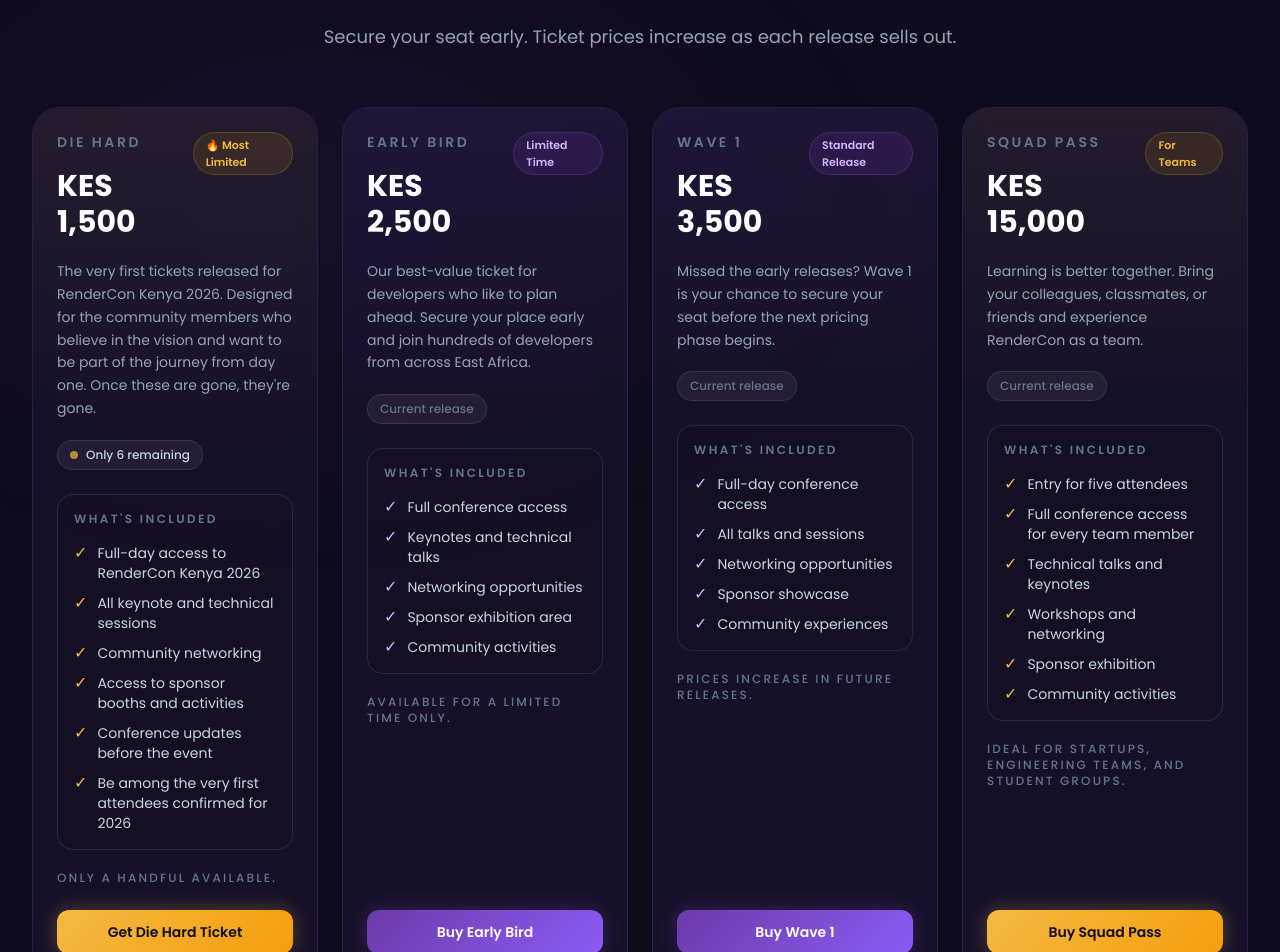
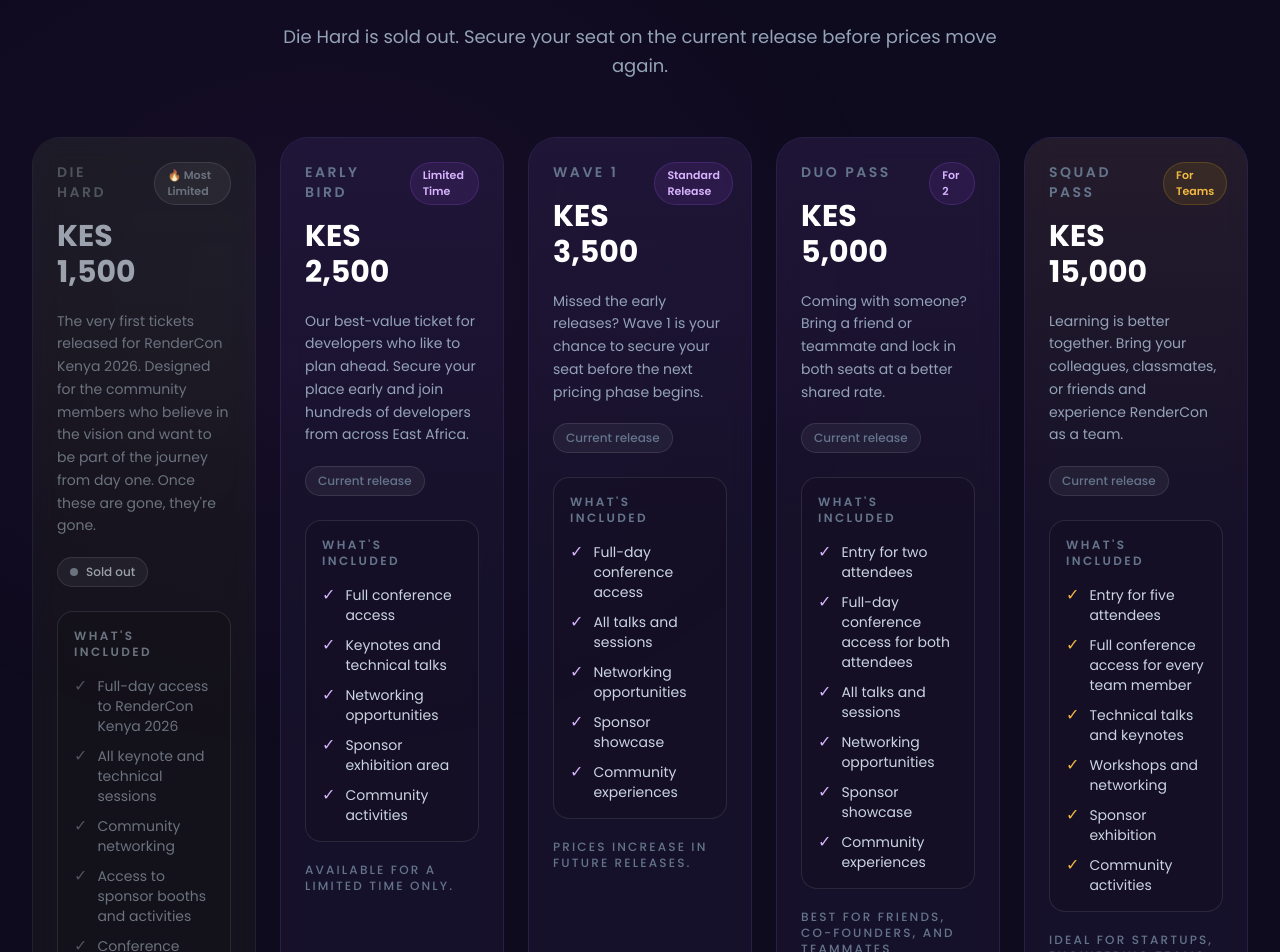
Before and after one commit to rendercon/RenderconKeWeb, a Next.js app: page /attend in a window 1280 px wide. Shown: the part 700-1652 px from the top of the page. Built offline with nearby package versions, Linux system fonts and the light colour scheme; no server answers.

Commit message:
Ft/ticks (#57)
* add die hard sell out tag

* add die hard sell out tag and duo pass

---------

Co-authored-by: cindykandie <cindyk6@gmail.com>

```diff
--- a/src/app/components/AttendExperience.tsx
+++ b/src/app/components/AttendExperience.tsx
@@ -1,11 +1,12 @@
 'use client';
 
 import { motion } from 'framer-motion';
+import { EVENT_CONFIG } from '@/config/event';
 import Footer from './Footer';
 import Navbar from './Navbar';
 import ReactAtomSVG from './ReactAtom';
 
-const ticketLink = 'https://zenlipa.co.ke/events/k6NMNf';
+const ticketLink = EVENT_CONFIG.links.tickets;
 
 const ticketTiers = [
   {
@@ -14,7 +15,8 @@ const ticketTiers = [
     description:
       'The very first tickets released for RenderCon Kenya 2026. Designed for the community members who believe in the vision and want to be part of the journey from day one. Once these are gone, they\'re gone.',
     badge: '🔥 Most Limited',
-    status: 'Only 6 remaining',
+    status: 'Sold out',
+    soldOut: true,
     includes: [
       'Full-day access to RenderCon Kenya 2026',
       'All keynote and technical sessions',
@@ -23,8 +25,8 @@ const ticketTiers = [
       'Conference updates before the event',
       'Be among the very first attendees confirmed for 2026',
     ],
-    footerNote: 'Only a handful available.',
-    cta: 'Get Die Hard Ticket',
+    footerNote: 'Die Hard release fully claimed.',
+    cta: 'Sold Out',
     accent: 'gold',
   },
   {
@@ -59,6 +61,24 @@ const ticketTiers = [
     ],
     footerNote: 'Prices increase in future releases.',
     cta: 'Buy Wave 1',
+    accent: 'purple',
+  },
+  {
+    name: 'Duo Pass',
+    price: 'KES 5,000',
+    description:
+      'Coming with someone? Bring a friend or teammate and lock in both seats at a better shared rate.',
+    badge: 'For 2',
+    includes: [
+      'Entry for two attendees',
+      'Full-day conference access for both attendees',
+      'All talks and sessions',
+      'Networking opportunities',
+      'Sponsor showcase',
+      'Community experiences',
+    ],
+    footerNote: 'Best for friends, co-founders, and teammates attending together.',
+    cta: 'Buy Duo Pass',
     accent: 'purple',
   },
   {
@@ -190,11 +210,11 @@ export default function AttendExperience() {
                 >
                   <span className="section-label">
                     <span aria-hidden="true">🎟️</span>
-                    Tickets are now live
+                    Early Bird tickets are now live
                   </span>
                   <span className="inline-flex items-center gap-2 rounded-full border border-yellow-500/20 bg-yellow-500/10 px-4 py-1.5 text-xs font-semibold uppercase tracking-[0.18em] text-brand-gold">
                     <span className="h-2 w-2 rounded-full bg-brand-gold animate-pulse" />
-                    Tickets moving fast!
+                    Die Hard sold out
                   </span>
                 </motion.div>
 
@@ -229,7 +249,7 @@ export default function AttendExperience() {
                     rel="noopener noreferrer"
                     className="btn-primary px-7 py-3.5 text-sm sm:text-base"
                   >
-                    Get Tickets
+                    Get Early Bird Tickets
                     <svg className="h-4 w-4" fill="none" viewBox="0 0 24 24" stroke="currentColor" strokeWidth={2}>
                       <path strokeLinecap="round" strokeLinejoin="round" d="M13 7l5 5m0 0l-5 5m5-5H6" />
                     </svg>
@@ -256,13 +276,14 @@ export default function AttendExperience() {
               <span className="section-label">Tickets</span>
               <h2 className="mt-5 text-4xl font-bold text-white sm:text-5xl">Choose Your Ticket</h2>
               <p className="mt-5 text-lg leading-relaxed text-slate-400">
-                Secure your seat early. Ticket prices increase as each release sells out.
+                Die Hard is sold out. Secure your seat on the current release before prices move again.
               </p>
             </motion.div>
 
-            <div className="mt-14 grid gap-6 lg:grid-cols-2 xl:grid-cols-4">
+            <div className="mt-14 grid gap-6 lg:grid-cols-2 xl:grid-cols-5">
               {ticketTiers.map((tier, index) => {
                 const isGold = tier.accent === 'gold';
+                const isSoldOut = Boolean(tier.soldOut);
 
                 return (
                   <motion.div
@@ -271,8 +292,9 @@ export default function AttendExperience() {
                     whileInView={{ opacity: 1, y: 0 }}
                     viewport={{ once: true, margin: '-80px' }}
                     transition={{ duration: 0.55, delay: index * 0.08, ease: [0.22, 1, 0.36, 1] }}
-                    className="group relative"
+                    className={`relative ${isSoldOut ? 'opacity-80' : 'group'}`}
                   >
+                    {!isSoldOut ? (
                       <div
                         className="pointer-events-none absolute inset-0 rounded-[1.75rem] opacity-0 blur-2xl transition-opacity duration-500 group-hover:opacity-100"
                         style={{
@@ -281,7 +303,13 @@ export default function AttendExperience() {
                             : 'radial-gradient(circle, rgba(109,58,168,0.25) 0%, transparent 70%)',
                         }}
                       />
-                    <div className="glass-card relative flex h-full flex-col rounded-[1.75rem] p-6 transition-transform duration-300 group-hover:-translate-y-1 group-focus-within:ring-2 group-focus-within:ring-purple-400/70 group-focus-within:ring-offset-2 group-focus-within:ring-offset-[#0F0B1E]">
+                    ) : null}
+                    <div className={`glass-card relative flex h-full flex-col rounded-[1.75rem] p-6 transition-transform duration-300 ${
+                      isSoldOut
+                        ? 'border-white/5 bg-white/[0.03] saturate-50'
+                        : 'group-hover:-translate-y-1 group-focus-within:ring-2 group-focus-within:ring-purple-400/70 group-focus-within:ring-offset-2 group-focus-within:ring-offset-[#0F0B1E]'
+                    }`}>
+                      {!isSoldOut ? (
                         <a
                           href={ticketLink}
                           target="_blank"
@@ -289,10 +317,13 @@ export default function AttendExperience() {
                           aria-label={`${tier.cta} - ${tier.name}`}
                           className="absolute inset-0 z-20 rounded-[1.75rem] cursor-pointer"
                         />
+                      ) : null}
                       <div
                         className="pointer-events-none absolute inset-0 rounded-[1.75rem] opacity-80"
                         style={{
-                          background: isGold
+                          background: isSoldOut
+                            ? 'linear-gradient(180deg, rgba(148,163,184,0.06), transparent 35%)'
+                            : isGold
                               ? 'linear-gradient(180deg, rgba(244,185,66,0.08), transparent 35%)'
                               : 'linear-gradient(180deg, rgba(109,58,168,0.12), transparent 35%)',
                         }}
@@ -300,15 +331,19 @@ export default function AttendExperience() {
                       <div className="relative z-10 flex h-full flex-col">
                         <div className="flex items-start justify-between gap-4">
                           <div>
-                            <p className="text-sm font-semibold uppercase tracking-[0.18em] text-slate-500">
+                            <p className={`text-sm font-semibold uppercase tracking-[0.18em] ${
+                              isSoldOut ? 'text-slate-600' : 'text-slate-500'
+                            }`}>
                               {tier.name}
                             </p>
-                            <p className="mt-4 text-3xl font-bold text-white">{tier.price}</p>
+                            <p className={`mt-4 text-3xl font-bold ${isSoldOut ? 'text-slate-400' : 'text-white'}`}>{tier.price}</p>
                           </div>
                           {tier.badge ? (
                             <span
                               className={`rounded-full px-3 py-1 text-[11px] font-semibold ${
-                                isGold
+                                isSoldOut
+                                  ? 'border border-white/10 bg-white/5 text-slate-500'
+                                  : isGold
                                   ? 'border border-yellow-500/20 bg-yellow-500/10 text-brand-gold'
                                   : 'border border-purple-500/20 bg-purple-500/10 text-purple-300'
                               }`}
@@ -318,11 +353,15 @@ export default function AttendExperience() {
                           ) : null}
                         </div>
 
-                        <p className="mt-5 text-sm leading-relaxed text-slate-400">{tier.description}</p>
+                        <p className={`mt-5 text-sm leading-relaxed ${isSoldOut ? 'text-slate-500' : 'text-slate-400'}`}>{tier.description}</p>
 
                         {tier.status ? (
-                          <div className="mt-5 inline-flex w-fit items-center gap-2 rounded-full border border-white/10 bg-white/5 px-3 py-1.5 text-xs font-medium text-slate-300">
-                            <span className="h-2 w-2 rounded-full bg-brand-gold animate-pulse" />
+                          <div className={`mt-5 inline-flex w-fit items-center gap-2 rounded-full border px-3 py-1.5 text-xs font-medium ${
+                            isSoldOut
+                              ? 'border-white/10 bg-white/5 text-slate-400'
+                              : 'border-white/10 bg-white/5 text-slate-300'
+                          }`}>
+                            <span className={`h-2 w-2 rounded-full ${isSoldOut ? 'bg-slate-500' : 'bg-brand-gold animate-pulse'}`} />
                             {tier.status}
                           </div>
                         ) : (
@@ -337,8 +376,10 @@ export default function AttendExperience() {
                           </p>
                           <ul className="mt-4 space-y-2.5">
                             {tier.includes.map((item) => (
-                              <li key={item} className="flex items-start gap-2.5 text-sm text-slate-300">
-                                <span className={`mt-0.5 text-base leading-none ${isGold ? 'text-brand-gold' : 'text-purple-300'}`}>
+                              <li key={item} className={`flex items-start gap-2.5 text-sm ${isSoldOut ? 'text-slate-500' : 'text-slate-300'}`}>
+                                <span className={`mt-0.5 text-base leading-none ${
+                                  isSoldOut ? 'text-slate-600' : isGold ? 'text-brand-gold' : 'text-purple-300'
+                                }`}>
                                   ✓
                                 </span>
                                 <span>{item}</span>
@@ -354,7 +395,13 @@ export default function AttendExperience() {
                         <div className="mt-6" />
 
                         <span
-                          className={isGold ? 'btn-gold pointer-events-none mt-auto w-full justify-center' : 'btn-primary pointer-events-none mt-auto w-full justify-center'}
+                          className={
+                            isSoldOut
+                              ? 'mt-auto flex w-full justify-center rounded-full border border-white/10 bg-white/5 px-6 py-3 text-sm font-semibold uppercase tracking-[0.18em] text-slate-500'
+                              : isGold
+                                ? 'btn-gold pointer-events-none mt-auto w-full justify-center'
+                                : 'btn-primary pointer-events-none mt-auto w-full justify-center'
+                          }
                         >
                           {tier.cta}
                         </span>
--- a/src/app/components/TicketsCTA.tsx
+++ b/src/app/components/TicketsCTA.tsx
@@ -60,15 +60,15 @@ export default function TicketsCTA() {
 
             <div className="inline-flex items-center gap-2 rounded-full border border-yellow-500/30 bg-yellow-500/10 px-4 py-1.5 text-xs font-semibold text-brand-gold uppercase tracking-widest mb-5">
               <span className="w-1.5 h-1.5 rounded-full bg-brand-gold animate-pulse" />
-              Tickets Live
+              Early Bird Live
             </div>
 
             <h3 className="text-3xl font-bold text-white mb-3">
-              Book your RenderCon ticket
+              Die Hard is sold out
             </h3>
             <p className="text-slate-400 mb-8 max-w-md mx-auto leading-relaxed">
-              Early bird access is live now. Reserve your spot for East Africa&apos;s
-              React conference before prices move.
+              Early Bird access is live now. Reserve your spot for East Africa&apos;s
+              React conference before the next price change.
             </p>
 
             {/* What's included */}
@@ -111,7 +111,7 @@ export default function TicketsCTA() {
               <svg className="w-4 h-4" fill="none" viewBox="0 0 24 24" stroke="currentColor" strokeWidth={2}>
                 <path strokeLinecap="round" strokeLinejoin="round" d="M13 7l5 5m0 0l-5 5m5-5H6" />
               </svg>
-              Book Tickets Now
+              Get Early Bird Tickets
             </a>
           </div>
         </motion.div>
```
Lines whose indentation alone changed are shown as unchanged.
